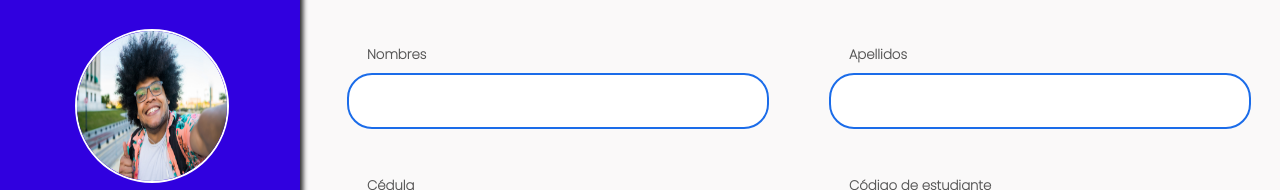
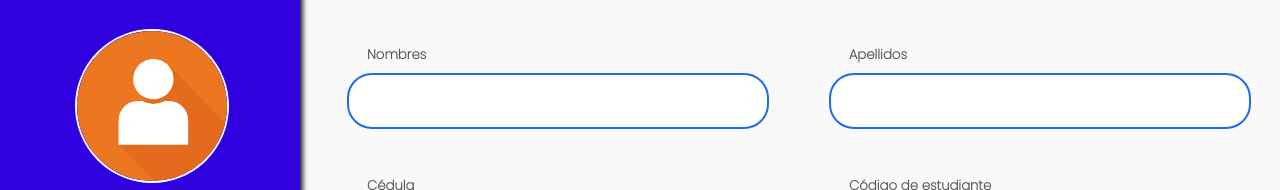
Before and after one commit to Devipt-leiner/DASHBOARD-EKT, a plain HTML site: page html/form.html in a window 1280 px wide. Shown: the part 67-257 px from the top of the page. Drawn offline with Linux system fonts and the light colour scheme.

Commit message:
Version final del dashboard sin foto de perfil

```diff
--- a/html/form.html
+++ b/html/form.html
@@ -38,7 +38,7 @@
                 </figure>
                 <div class="sidebar-photo">
                     <div>
-                        <img class="sidebar-photo-profile" src="/assets/images/photo2.jpg" alt="Foto de perfil">
+                        <img class="sidebar-photo-profile" src="/assets/images/2.svg" alt="Foto de perfil">
                     </div>
                 </div>
 
```
Also changed, not shown: index.html (+1 -1 lines).
